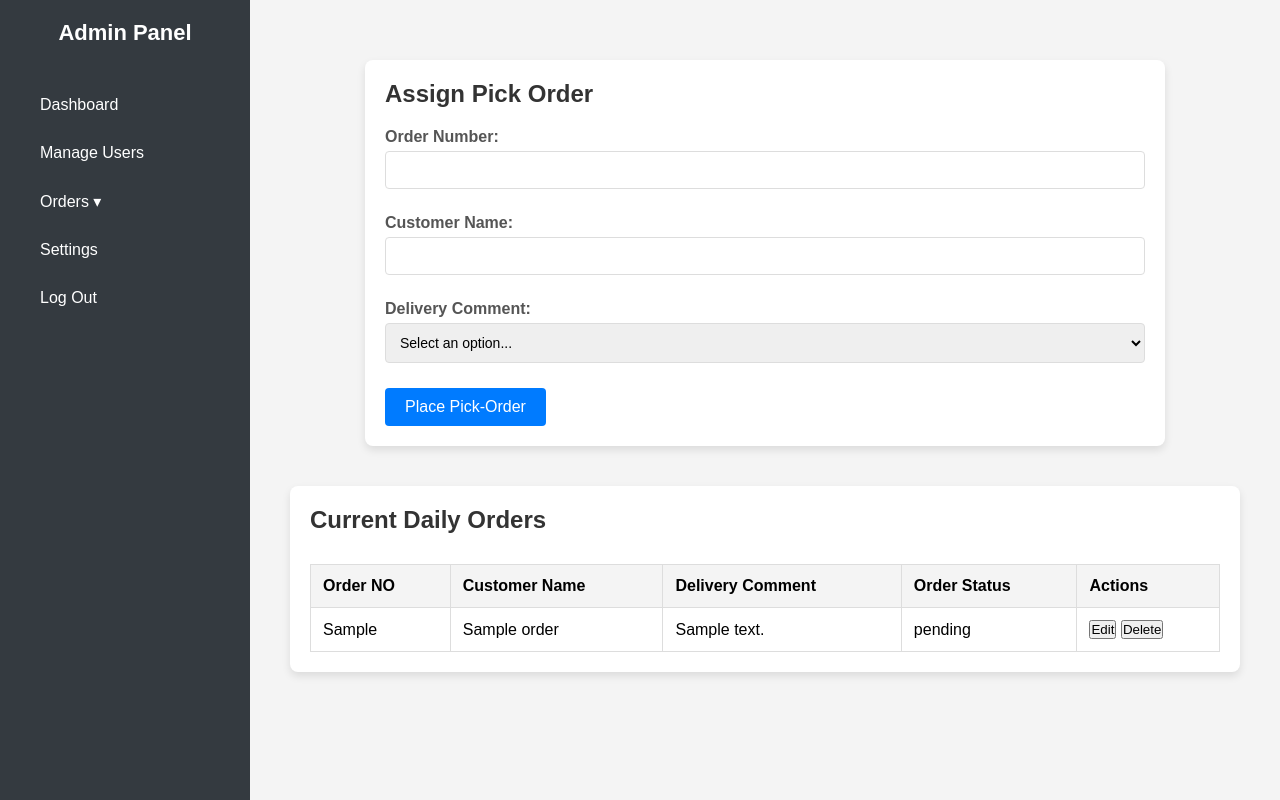
After one commit to biy11/StockFlow, a Flask app: page /admin/assign_pick_order in a window 1280 px wide. The commit adds this page. Run offline with Flask 3, Linux system fonts and the light colour scheme; a user stored in the database is signed in; tables that the repository leaves empty hold one stand-in row (values such as "Sample post"); some libraries are stand-ins or nearby versions.

Commit message:
Added ability to assign pick orders from admin page and sockets to update operatve page without refreshes

```diff
--- a/stockflow_app/app/__init__.py
+++ b/stockflow_app/app/__init__.py
@@ -1,14 +1,15 @@
-# app/__init__.py
 from flask import Flask, redirect, url_for
 from flask_sqlalchemy import SQLAlchemy
 from flask_login import LoginManager, current_user
 from flask_mail import Mail
+from flask_socketio import SocketIO
 from dotenv import load_dotenv
 import os
 
 db = SQLAlchemy()
 login_manager = LoginManager()
 mail = Mail()
+socketio = SocketIO()  # Initialize globally
 
 def create_app():
     app = Flask(__name__)
@@ -18,6 +19,7 @@ def create_app():
     db.init_app(app)
     login_manager.init_app(app)
     mail.init_app(app)
+    socketio.init_app(app)  # Bind socketio to the app
 
     # Import and register Blueprints
     from app.auth import auth as auth_bp
--- a/stockflow_app/app/admin/routes.py
+++ b/stockflow_app/app/admin/routes.py
@@ -1,13 +1,24 @@
 # app/admin/routes.py
-from flask import Blueprint, render_template, redirect, url_for, flash, request
+from flask import Blueprint, render_template, redirect, url_for, flash, request, jsonify
 from flask_login import login_required, current_user
-from app.models import User, Order
+from app.models import User, Order, DailyOrder
 from app import db
 from datetime import datetime
 import pandas as pd
+from flask_socketio import emit
+from app import socketio
 
 # Define the Blueprint here
 admin = Blueprint('admin', __name__, template_folder='templates')
+
+# Utility function to emit Socket.IO events
+def emit_socket_event(event_name, data):
+    """
+    Utility function to emit Socket.IO events.
+    :param event_name: The name of the event to emit.
+    :param data: Data to send along with the event.
+    """
+    socketio.emit(event_name, data, broadcast=True)
 
 @admin.route('/dashboard')
 @login_required
@@ -53,6 +64,7 @@ def orders():
     cutoff_date = request.args.get('cutoff_date')
     sort_by = request.args.get('sort_by', 'eta')
     sort_order = request.args.get('sort_order', 'asc')
+
     # Build the query dynamically based on the provided filters
     query = Order.query
 
@@ -129,7 +141,6 @@ def add_order():
         print(f"Error: {e}")
 
     return redirect(url_for('admin.orders'))
-
 
 @admin.route('/upload_orders', methods=['POST'])
 @login_required
@@ -219,3 +230,123 @@ def settings():
         flash('Unauthorized access!', 'danger')
         return redirect(url_for('auth.login'))
     return render_template('admin/admin_settings.html')
+
+@admin.route('/assign_pick_order', methods=['GET', 'POST'])
+@login_required
+def assign_pick_order():
+    if current_user.role != 'admin':
+        flash('Unauthorized access! Admins only.', 'danger')
+        return redirect(url_for('auth.login'))
+
+    if request.method == 'POST':
+        try:
+            data = request.get_json()  # Get JSON data from the AJAX request
+
+            if data is None:
+                raise ValueError("No JSON data received")
+
+            # Extract data
+            order_no = data.get('order_no')
+            customer_name = data.get('customer_name')
+            delivery_comment = data.get('delivery_comment')
+
+            # Check if required data is present
+            if not order_no or not customer_name or not delivery_comment:
+                raise ValueError("Missing required fields: order_no, customer_name, or delivery_comment")
+
+            # Create a new DailyOrder object
+            new_daily_order = DailyOrder(
+                order_no=order_no,
+                customer_name=customer_name,
+                delivery_comment=delivery_comment,
+                date_assigned=datetime.utcnow(),
+                status='pending'
+            )
+
+            # Add the new pick order to the database
+            db.session.add(new_daily_order)
+            db.session.commit()
+
+            # Emit a Socket.IO event to update the operatives
+            emit_socket_event('new_pick_order', {
+                'order_no': new_daily_order.order_no,
+                'customer_name': new_daily_order.customer_name,
+                'delivery_comment': new_daily_order.delivery_comment,
+                'status': new_daily_order.status
+            })
+
+            return jsonify({"success": True}), 200
+        except ValueError as ve:
+            print(f"ValueError: {ve}")
+            return jsonify({"error": str(ve)}), 400
+        except Exception as e:
+            db.session.rollback()
+            print(f"Unexpected error: {e}")
+            return jsonify({"error": "An unexpected error occurred: " + str(e)}), 500
+
+    daily_orders = DailyOrder.query.all()
+    return render_template('admin/assign_pick_order.html', daily_orders=daily_orders)
+
+@admin.route('/delete_order/<int:order_id>', methods=['DELETE'])
+@login_required
+def delete_order(order_id):
+    if current_user.role != 'admin':
+        return jsonify({"error": "Unauthorized access!"}), 403
+
+    try:
+        # Find the order to delete
+        order = DailyOrder.query.get_or_404(order_id)
+
+        # Delete the order from the database
+        db.session.delete(order)
+        db.session.commit()
+
+        # Emit a Socket.IO event to update the operatives about the deleted order
+        emit_socket_event('delete_pick_order', {'id': order_id})
+
+        return jsonify({"success": True}), 200
+    except Exception as e:
+        db.session.rollback()
+        print(f"Error deleting order: {e}")
+        return jsonify({"error": str(e)}), 500
+
+@admin.route('/update_order/<int:order_id>', methods=['POST'])
+@login_required
+def update_order(order_id):
+    if current_user.role != 'admin':
+        return jsonify({"error": "Unauthorized access!"}), 403
+
+    try:
+        data = request.get_json()
+        if data is None:
+            raise ValueError("No JSON data received")
+
+        # Get the order from the database
+        order = DailyOrder.query.get_or_404(order_id)
+
+        # Update the order fields with new data
+        order.order_no = data.get('order_no', order.order_no)
+        order.customer_name = data.get('customer_name', order.customer_name)
+        order.delivery_comment = data.get('delivery_comment', order.delivery_comment)
+        order.status = data.get('status', order.status)
+
+        # Commit changes to the database
+        db.session.commit()
+
+        # Emit a Socket.IO event to update the operatives
+        emit_socket_event('update_pick_order', {
+            'id': order.id,
+            'order_no': order.order_no,
+            'customer_name': order.customer_name,
+            'delivery_comment': order.delivery_comment,
+            'status': order.status
+        })
+
+        return jsonify({"success": True}), 200
+    except ValueError as ve:
+        print(f"ValueError: {ve}")
+        return jsonify({"error": str(ve)}), 400
+    except Exception as e:
+        db.session.rollback()
+        print(f"Error updating order: {e}")
+        return jsonify({"error": str(e)}), 500
--- a/stockflow_app/app/static/css/admin/admin_base.css
+++ b/stockflow_app/app/static/css/admin/admin_base.css
@@ -79,6 +79,39 @@ th {
     font-weight: bold;
 }
 
+/* CSS for Dropdown Menu */
+.dropdown {
+    position: relative;
+    display: inline-block;
+}
+
+.dropdown-content {
+    display: none;
+    position: absolute;
+    background-color: #f9f9f9;
+    box-shadow: 0px 8px 16px 0px rgba(0,0,0,0.2);
+    z-index: 1;
+}
+
+.dropdown-content a {
+    color: black;
+    padding: 12px 16px;
+    text-decoration: none;
+    display: block;
+}
+
+.dropdown-content a:hover {
+    background-color: #f1f1f1;
+}
+
+.dropdown:hover .dropdown-content {
+    display: block;
+}
+
+.dropdown:hover .active {
+    background-color: #ddd;
+}
+
 /* Responsive adjustments */
 @media (max-width: 768px) {
     .sidebar {
--- /dev/null
+++ b/stockflow_app/app/static/css/admin/assign_pick_orders.css
@@ -0,0 +1,125 @@
+/* static/css/admin/assign_pick_orders.css */
+
+/* Assign Pick Order Section */
+.assign-pick-order-section {
+    background-color: #fff;
+    padding: 20px;
+    border-radius: 8px;
+    box-shadow: 0 4px 8px rgba(0, 0, 0, 0.1);
+    max-width: 800px;
+    margin: 20px auto;
+}
+
+.assign-pick-order-section h1 {
+    font-size: 24px;
+    color: #333;
+    margin-bottom: 20px;
+}
+
+/* Form Styling */
+.assign-pick-order-section form {
+    display: flex;
+    flex-direction: column;
+}
+
+.form-group {
+    margin-bottom: 15px;
+}
+
+.form-group label {
+    font-weight: bold;
+    color: #555;
+    margin-bottom: 5px;
+    display: block;
+}
+
+.form-group input[type="text"],
+.form-group select {
+    padding: 10px;
+    border: 1px solid #ddd;
+    border-radius: 4px;
+    width: 100%;
+    font-size: 14px;
+    margin-bottom: 10px;
+}
+
+.submit-btn {
+    background-color: #007bff;
+    color: white;
+    padding: 10px 20px;
+    border: none;
+    cursor: pointer;
+    border-radius: 4px;
+    transition: background-color 0.3s ease;
+    align-self: flex-start;
+    font-size: 16px;
+}
+
+.submit-btn:hover {
+    background-color: #0056b3;
+}
+
+/* Daily Orders Section */
+.daily-orders-section {
+    margin-top: 40px;
+    background-color: #fff;
+    padding: 20px;
+    border-radius: 8px;
+    box-shadow: 0 4px 8px rgba(0, 0, 0, 0.1);
+}
+
+.daily-orders-section h1 {
+    font-size: 24px;
+    color: #333;
+    margin-bottom: 20px;
+}
+
+/* Orders Table Styling */
+.orders-table {
+    overflow-x: auto; /* Handle horizontal overflow */
+}
+
+.orders-table table {
+    width: 100%;
+    border-collapse: collapse;
+    margin-top: 10px;
+}
+
+.orders-table th,
+.orders-table td {
+    border: 1px solid #ddd;
+    padding: 12px;
+    text-align: left;
+}
+
+.orders-table th {
+    background-color: #f4f4f4;
+    font-weight: bold;
+}
+
+.orders-table tr:nth-child(even) {
+    background-color: #f9f9f9;
+}
+
+/* Responsive Adjustments */
+@media (max-width: 600px) {
+    .assign-pick-order-section,
+    .daily-orders-section {
+        padding: 15px;
+    }
+
+    .assign-pick-order-section h1,
+    .daily-orders-section h1 {
+        font-size: 20px;
+    }
+
+    .form-group input[type="text"],
+    .form-group select {
+        font-size: 13px;
+    }
+
+    .submit-btn {
+        padding: 8px 16px;
+        font-size: 14px;
+    }
+}
--- /dev/null
+++ b/stockflow_app/app/static/js/admin/pick_orders.js
@@ -0,0 +1,136 @@
+/* static/js/admin/pick_orders.js */
+
+document.addEventListener('DOMContentLoaded', function() {
+    function toggleCustomCommentInput() {
+        var deliveryCommentSelect = document.getElementById("delivery_comment");
+        var customCommentGroup = document.getElementById("custom_comment_group");
+        if (deliveryCommentSelect.value === "custom") {
+            customCommentGroup.style.display = "block";
+        } else {
+            customCommentGroup.style.display = "none";
+        }
+    }
+
+    // Connect to Socket.IO server
+    var socket = io.connect('http://' + document.domain + ':' + location.port);
+
+    // Log connection status
+    socket.on('connect', function() {
+        console.log('Connected to Socket.IO server');
+    });
+
+    socket.on('disconnect', function() {
+        console.log('Disconnected from Socket.IO server');
+    });
+
+    // Listen for 'new_pick_order' events
+    socket.on('new_pick_order', function(data) {
+        console.log('New pick order event received:', data);
+        var tableBody = document.querySelector('.orders-table tbody');
+        if (tableBody) {
+            var newRow = document.createElement('tr');
+            newRow.setAttribute('data-order-id', data.id);
+            newRow.innerHTML = `
+                <td>${data.order_no}</td>
+                <td>${data.customer_name}</td>
+                <td>${data.delivery_comment || 'No Comment'}</td>
+                <td>${data.status}</td>
+                <td>
+                    <button class="edit-btn">Edit</button>
+                    <button class="delete-btn">Delete</button>
+                </td>
+            `;
+            tableBody.appendChild(newRow);
+            console.log('New pick order added to the table.');
+        } else {
+            console.warn('Table body element not found.');
+        }
+    });
+
+    // Add event listener for the delivery comment dropdown
+    const deliveryCommentSelect = document.getElementById('delivery_comment');
+    if (deliveryCommentSelect) {
+        deliveryCommentSelect.addEventListener('change', toggleCustomCommentInput);
+    }
+
+    // Handle form submission via AJAX
+    const form = document.querySelector('form');
+    if (form) {
+        form.addEventListener('submit', function(event) {
+            event.preventDefault();
+            const formData = new FormData(form);
+            const data = {
+                order_no: formData.get('order_no'),
+                customer_name: formData.get('customer_name'),
+                delivery_comment: formData.get('delivery_comment'),
+                custom_comment: formData.get('custom_comment')
+            };
+
+            if (data.delivery_comment === 'custom' && data.custom_comment) {
+                data.delivery_comment = data.custom_comment;
+            }
+
+            console.log('Submitting form data:', data);
+
+            fetch(form.action, {
+                method: 'POST',
+                headers: { 'Content-Type': 'application/json' },
+                body: JSON.stringify(data)
+            })
+            .then(response => {
+                console.log('Response received:', response);
+                if (!response.ok) {
+                    return response.json().then(errorData => {
+                        throw new Error('Network response was not ok: ' + errorData.error);
+                    });
+                }
+                return response.json();
+            })
+            .then(result => {
+                console.log('Order successfully submitted:', result);
+                form.reset();
+                toggleCustomCommentInput();
+            })
+            .catch(error => {
+                console.error('There was a problem with the submission:', error);
+            });
+        });
+    }
+
+    // Event delegation for edit and delete buttons
+    document.querySelector('.orders-table').addEventListener('click', function(event) {
+        const target = event.target;
+        const row = target.closest('tr');
+        const orderId = row.dataset.orderId;
+
+        if (target.classList.contains('delete-btn')) {
+            // Handle delete
+            fetch(`/admin/delete_order/${orderId}`, {
+                method: 'DELETE'
+            })
+            .then(response => response.json())
+            .then(result => {
+                if (result.success) {
+                    row.remove();
+                    console.log('Order deleted successfully.');
+                }
+            })
+            .catch(error => {
+                console.error('There was a problem deleting the order:', error);
+            });
+        } else if (target.classList.contains('edit-btn')) {
+            // Handle edit
+            const orderNo = row.children[0].innerText;
+            const customerName = row.children[1].innerText;
+            const deliveryComment = row.children[2].innerText;
+
+            document.getElementById('order_no').value = orderNo;
+            document.getElementById('customer_name').value = customerName;
+            document.getElementById('delivery_comment').value = deliveryComment;
+
+            if (deliveryComment === 'custom') {
+                document.getElementById('custom_comment_group').style.display = 'block';
+            }
+        }
+    });
+});
--- a/stockflow_app/app/templates/admin/admin_base.html
+++ b/stockflow_app/app/templates/admin/admin_base.html
@@ -14,10 +14,17 @@
         <h2>Admin Panel</h2>
         <a href="{{ url_for('admin.dashboard') }}" class="{% if request.endpoint == 'admin.dashboard' %}active{% endif %}">Dashboard</a>
         <a href="{{ url_for('admin.manage_users') }}" class="{% if request.endpoint == 'admin.manage_users' %}active{% endif %}">Manage Users</a>
-        <a href="{{ url_for('admin.orders') }}" class="{% if request.endpoint == 'admin.orders' %}active{% endif %}">Orders</a>
+        <div class="dropdown">
+            <a href="#" class="{% if request.endpoint.startswith('admin.orders') %}active{% endif %}">Orders &#9662;</a>
+            <div class="dropdown-content">
+                <a href="{{ url_for('admin.orders') }}" class="{% if request.endpoint == 'admin.orders' %}active{% endif %}">Place New Order</a>
+                <a href="{{ url_for('admin.assign_pick_order') }}" class="{% if request.endpoint == 'admin.assign_pick_order' %}active{% endif %}">Assign Pick Order</a>
+            </div>
+        </div>
         <a href="{{ url_for('admin.settings') }}" class="{% if request.endpoint == 'admin.settings' %}active{% endif %}">Settings</a>
         <a href="{{ url_for('auth.logout') }}" class="logout">Log Out</a>
     </div>
+
 
     <!-- Main Content -->
     <div class="main-content">
--- /dev/null
+++ b/stockflow_app/app/templates/admin/assign_pick_order.html
@@ -0,0 +1,85 @@
+{% extends 'admin/admin_base.html' %}
+
+{% block title %}Assign Pick Order{% endblock %}
+
+{% block extra_css %}
+<link rel="stylesheet" href="{{ url_for('static', filename='css/admin/assign_pick_orders.css') }}">
+{% endblock %}
+
+{% block content %}
+<div class="assign-pick-order-section">
+    <h1>Assign Pick Order</h1>
+
+    <!-- Form to assign new pick order -->
+    <form action="{{ url_for('admin.assign_pick_order') }}" method="POST">
+        <div class="form-group">
+            <label for="order_no">Order Number:</label>
+            <input type="text" id="order_no" name="order_no" required>
+        </div>
+
+        <div class="form-group">
+            <label for="customer_name">Customer Name:</label>
+            <input type="text" id="customer_name" name="customer_name" required>
+        </div>
+
+        <div class="form-group">
+            <label for="delivery_comment">Delivery Comment:</label>
+            <select id="delivery_comment" name="delivery_comment">
+                <option value="">Select an option...</option>
+                <option value="self deliver">Self Deliver</option>
+                <option value="van pickup">Van Pickup</option>
+                <option value="custom">Other (write your own)</option>
+            </select>
+        </div>
+
+        <div class="form-group" id="custom_comment_group" style="display: none;">
+            <label for="custom_comment">Custom Delivery Comment:</label>
+            <input type="text" id="custom_comment" name="custom_comment">
+        </div>
+
+        <button type="submit" class="submit-btn">Place Pick-Order</button>
+    </form>
+</div>
+
+<!-- Display current daily orders -->
+<div class="daily-orders-section">
+    <h1>Current Daily Orders</h1>
+
+    {% if daily_orders %}
+        <div class="orders-table">
+            <table>
+                <thead>
+                    <tr>
+                        <th>Order NO</th>
+                        <th>Customer Name</th>
+                        <th>Delivery Comment</th>
+                        <th>Order Status</th>
+                        <th>Actions</th>
+                    </tr>
+                </thead>
+                <tbody>
+                    {% for order in daily_orders %}
+                    <tr data-order-id="{{ order.id }}">
+                        <td>{{ order.order_no }}</td>
+                        <td>{{ order.customer_name }}</td>
+                        <td>{{ order.delivery_comment or 'No Comment' }}</td>
+                        <td>{{ order.status }}</td>
+                        <td>
+                            <button class="edit-btn">Edit</button>
+                            <button class="delete-btn">Delete</button>
+                        </td>
+                    </tr>
+                    {% endfor %}
+                </tbody>
+            </table>
+        </div>
+    {% else %}
+        <p>No orders assigned for today.</p>
+    {% endif %}
+</div>
+
+<!-- Load Socket.IO library -->
+<script src="https://cdnjs.cloudflare.com/ajax/libs/socket.io/4.0.1/socket.io.min.js"></script>
+<!-- Load your custom JavaScript -->
+<script src="{{ url_for('static', filename='js/admin/pick_orders.js') }}"></script>
+{% endblock %}
--- a/stockflow_app/app/templates/operative/operative_orders.html
+++ b/stockflow_app/app/templates/operative/operative_orders.html
@@ -1,4 +1,3 @@
-<!-- operative/opertive_orders.html -->
 <!DOCTYPE html>
 <html lang="en">
 <head>
@@ -23,6 +22,7 @@
         <h1>Daily Orders</h1>
 
         {% if daily_orders %}
+            <div class="orders-table">
                 <table>
                     <thead>
                         <tr>
@@ -43,6 +43,7 @@
                         {% endfor %}
                     </tbody>
                 </table>
+            </div>
         {% else %}
             <p>No orders assigned for today.</p>
         {% endif %}
@@ -52,5 +53,8 @@
         </div>
     </div>
 
+    <script src="https://cdnjs.cloudflare.com/ajax/libs/socket.io/4.0.1/socket.io.min.js"></script>
+    <script src="{{ url_for('static', filename='js/operative/daily_orders.js') }}"></script>
+
 </body>
 </html>
--- a/stockflow_app/run.py
+++ b/stockflow_app/run.py
@@ -1,6 +1,7 @@
-from app import create_app
+# app/run.py
+from app import create_app, socketio
 
 app = create_app()
 
 if __name__ == '__main__':
-    app.run(debug=True)
+    socketio.run(app, debug=True, host='0.0.0.0', port=5000)
```
Also changed, not shown: stockflow_app/app/static/js/operative/daily_orders.js (added, +38 -0 lines). Lines whose indentation alone changed are shown as unchanged.
